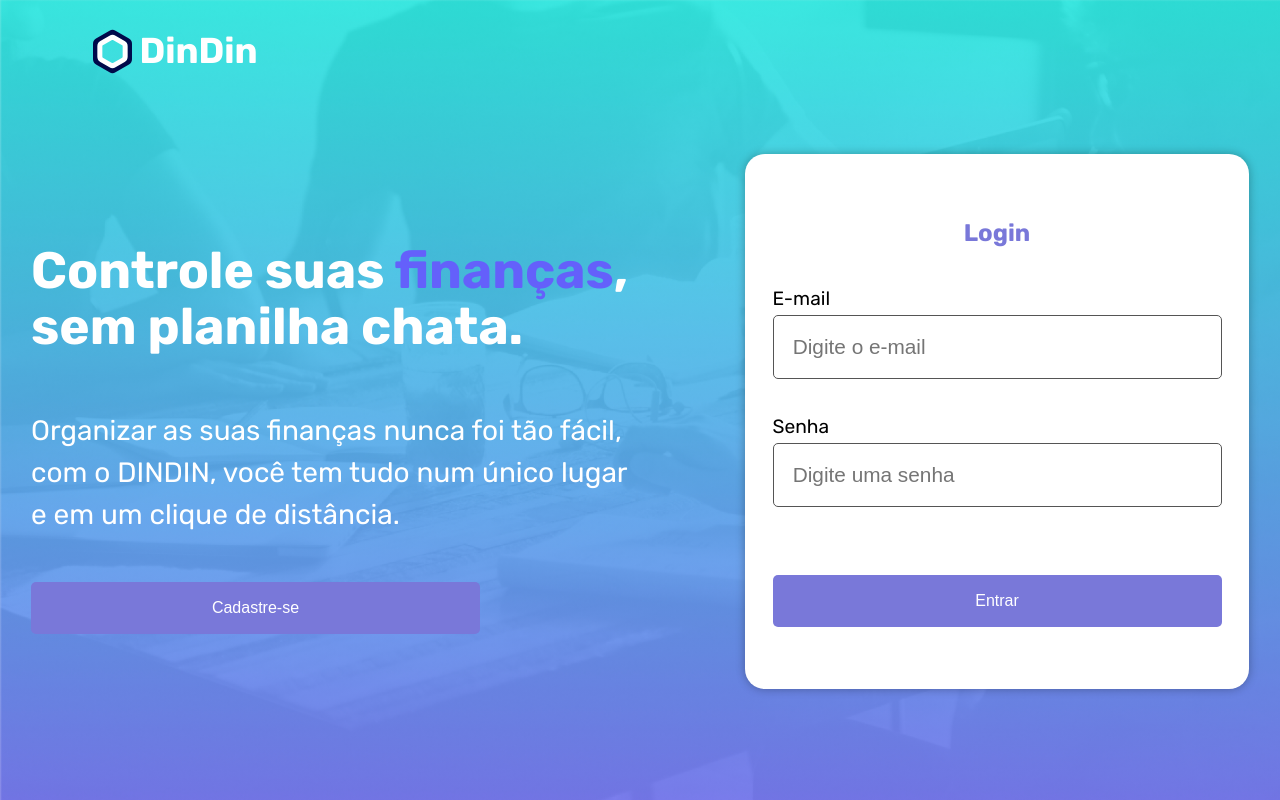
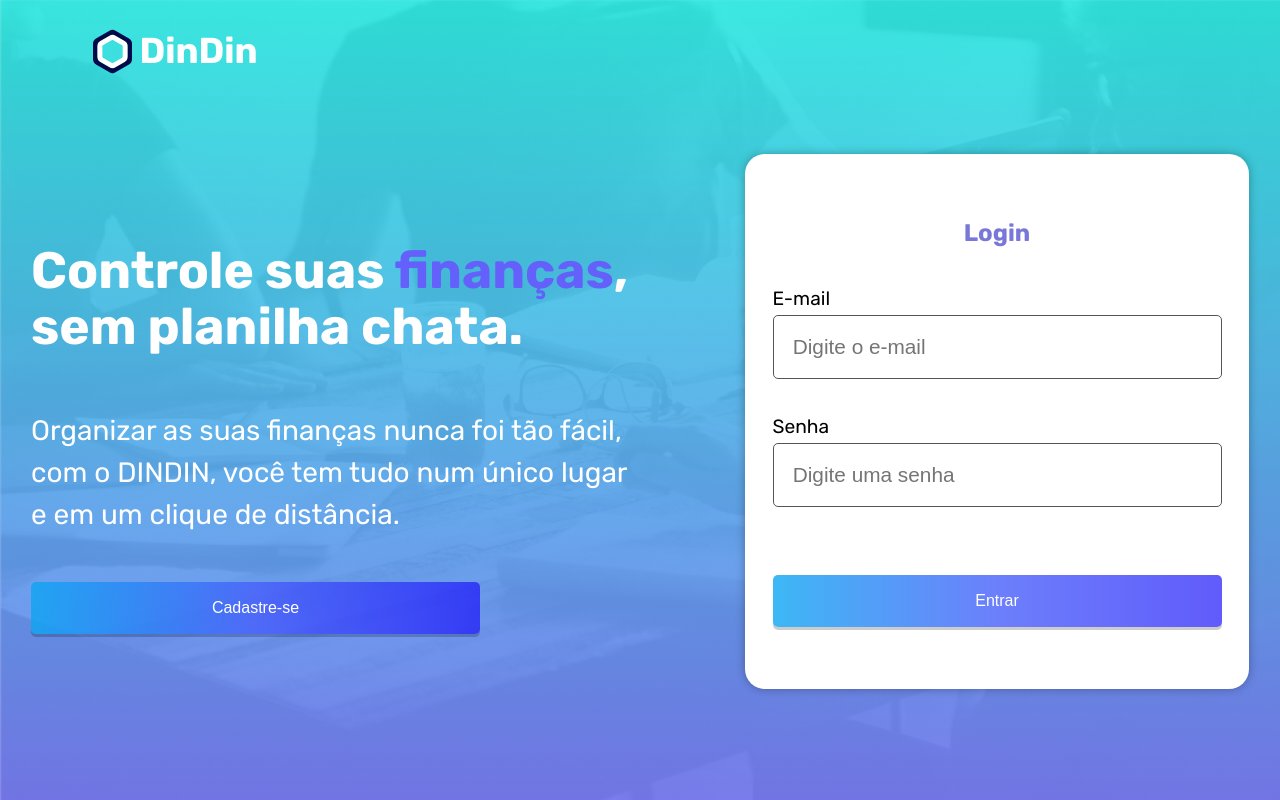
Before and after one commit to wandersonareis/desafio-frontend-03-dindin, a React (Vite) app: page / in a window 1280 px wide. Built offline with nearby package versions, Linux system fonts and the light colour scheme.

Commit message:
Uso de gradiente no botão primário

```diff
--- a/src/components/buttons/index.jsx
+++ b/src/components/buttons/index.jsx
@@ -1,5 +1,5 @@
 import styled from "@emotion/styled";
-import { boxShadowColor, primaryColor, successColor, whitePureColor, whiteSnowColor } from "../colors";
+import { boxShadowColor, whitePureColor, whiteSnowColor } from "../colors";
 import LoadingSpinner from "../LoadingSpinner";
 
 const Button = styled.button`
@@ -14,9 +14,10 @@ const Button = styled.button`
   border: none;
   border-radius: 5px;
   padding: 0.6em 1.2em;
-  background-color: ${primaryColor};
-  transition: background-color 0.25s;
+  background: linear-gradient(to right, hsla(200, 90%, 50%, 0.8) 0%, hsla(232, 95%, 63%, 0.8) 50%, hsla(242, 95%, 53%, 0.7) 100%);
   outline: none;
+  box-shadow: 0px 3px 0px 0px rgba(0,0,0,0.2);
+  transition: transform 0.2s ease-in-out;
 
   &:hover {
     filter: brightness(110%);
@@ -24,7 +25,7 @@ const Button = styled.button`
   }
 
   &:active {
-    background-color: #563d7c;
+    transform: translateY(3px);
   }
 
   &:disabled {
@@ -34,7 +35,6 @@ const Button = styled.button`
 
 const Loading = styled(Button)`
   &:disabled {
-    opacity: 0.5;
     cursor: progress;
   }
 `;
@@ -63,7 +63,7 @@ export const DebitsTransactionTypeButton = styled(Button)`
 export const WarningDeleteButton = styled(Button)`
   width: 37px;
   height: 15px;
-  background-color: ${(props) => props.bgColor || "gray"};
+  background: ${(props) => props.bgColor || "gray"};
 `;
 
 export const FilterButton = styled.button`
@@ -79,9 +79,18 @@ export const FilterButton = styled.button`
   background-color: ${(props) => (props.isSelected ? props.bgColor : `${whiteSnowColor}`)};
   gap: 0.8rem;
   margin-bottom: 0.8rem;
-
+  box-shadow: 0px 3px 0px 0px ${boxShadowColor};
+  transition: transform 0.2s ease-in-out;
   ::after {
     content: "${(props) => props.afterContent}";
+  }
+
+  &:hover {
+    filter: brightness(110%);
+  }
+
+  &:active {
+    transform: translateY(2px);
   }
 `;
 export const FiltersActionApplyButton = styled(FilterButton)`
```
Also changed, not shown: 1 other file (tests, documents, lock files or other folders).
